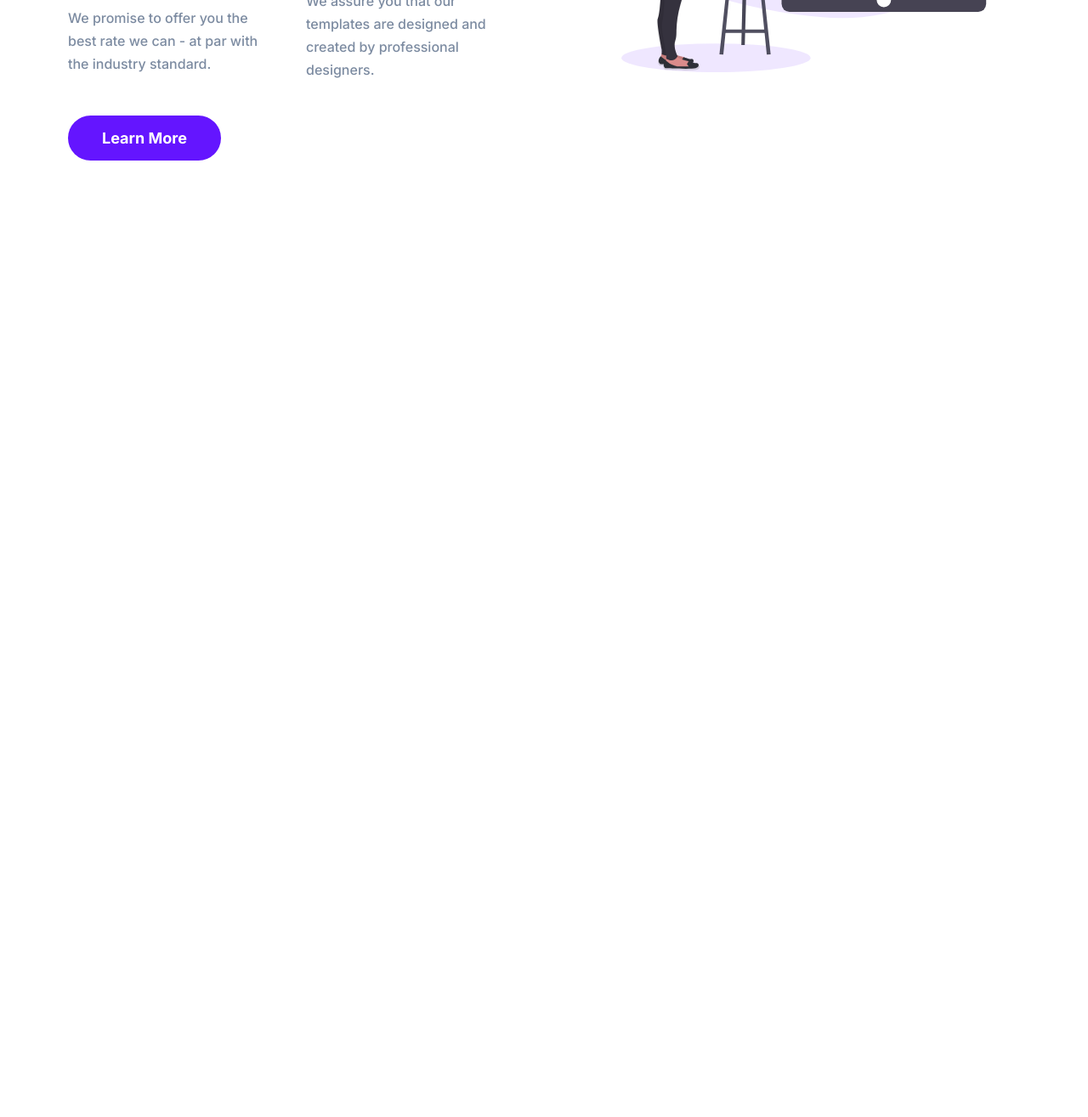
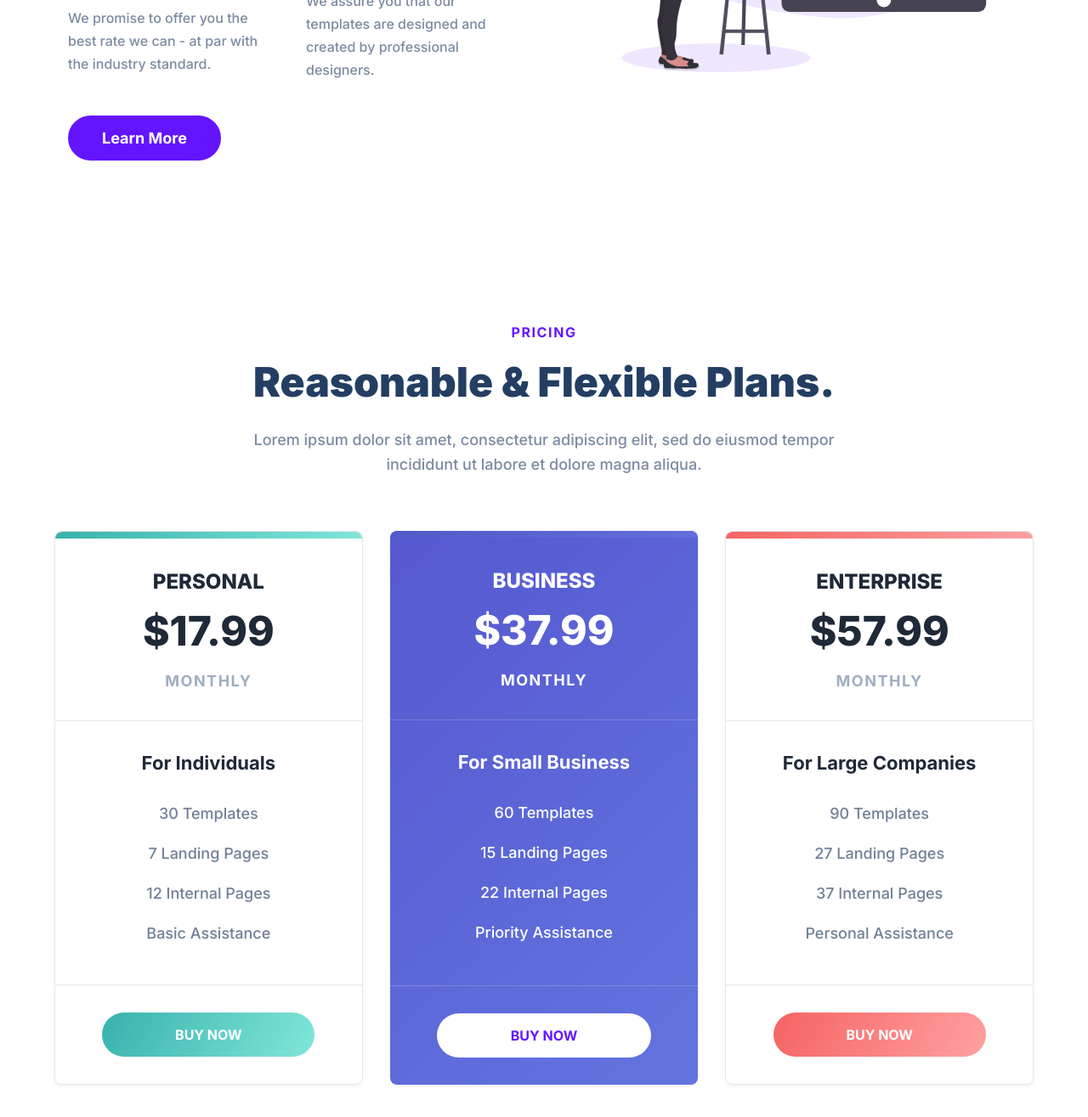
Before and after one commit to nacie-nace/module-3-final-treact, a plain HTML site: page index.html in a window 1280 px wide. Shown: the part 3522-4837 px from the top of the page at 85% size. Before the commit the page ends 3807 px from the top, so only its background shows below. Drawn offline with Linux system fonts and the light colour scheme; a script that the page names is missing.

Commit message:
pricing-section

```diff
--- /dev/null
+++ b/Treact Starter Resources/style.css
@@ -0,0 +1,319 @@
+@import url('https://fonts.googleapis.com/css2?family=Inter:wght@100;200;300;400;500;600;700;800;900&display=swap');
+
+* {
+    margin: 0;
+    padding: 0;
+    box-sizing: border-box;
+    font-family: 'Inter', system-ui;
+    color: #243e63;
+}
+
+body {
+    max-width: 100vw;
+    overflow-x: hidden;
+}
+
+.row {
+    width: 100%;
+    max-width: 1280px;
+    margin: 0 auto;
+}
+
+.row__narrow {
+    width: 100%;
+    max-width: 1024px;
+    margin: 0 auto;
+}
+
+.container {
+    padding: 96px 0;
+}
+
+.purple {
+    color: #6415ff;
+}
+
+section {
+    padding: 0 32px;
+}
+
+main {
+    margin-bottom: 96px;
+}
+
+
+/*
+
+NAVBAR ↓
+
+*/
+
+
+nav {
+    display: flex;
+    padding-top: 32px;
+}
+
+.nav__row {
+    display: flex;
+    justify-content: space-between;
+}
+
+.nav__logo {
+    display: flex;
+    align-items: center;
+    margin: 8px 0;
+    padding-bottom: 4px;
+}
+
+
+.btn__menu {
+    display: none;
+    background: transparent;
+    border: none;
+    transition: all 300ms ease;
+}
+
+.btn__menu--svg:hover {
+    filter: invert(26%) sepia(94%) saturate(7476%) hue-rotate(261deg) brightness(94%) contrast(115%);
+}
+
+.modal {
+    position: fixed;
+    top: 0;
+    left: 0;
+    right: 0;
+    height: 378px;
+    margin: 24px 16px;
+    padding: 32px;
+    background-color: #fff;
+    border: 1px solid rgb(229, 231, 235);
+    border-radius: 8px;
+    z-index: 4;
+    visibility: hidden;
+    opacity: 0;
+    transform: translateX(300%);
+    transition: all 300ms ease;
+}
+
+.modal__links {
+    width: 100%;
+    height: 100%;
+    display: flex;
+    flex-direction: column;
+    align-items: center;
+}
+
+.modal__link {
+    color: #1a202c;
+    font-size: 18px;
+    font-weight: 600;
+    line-height: 1.5;
+    margin: 8px 0;
+    padding-bottom: 4px;
+    border-bottom: 2px solid transparent;
+}
+
+.modal__link--primary {
+    color: #f7fafc;
+    padding: 12px 32px;
+    background: #6415ff;
+    border-radius: 500px;
+    border: none;
+}
+
+.menu--open .modal {
+    visibility: visible;
+    opacity: 1;
+    transform: translateX(0);
+}
+
+.btn__menu--close {
+    position: fixed;
+    top: 24px;
+    right: 18px;
+}
+
+
+/*
+
+HEADER / ABOUT US ↓
+
+*/
+
+
+header .row {
+    display: flex;
+    align-items: center;
+    justify-content: space-between;
+}
+
+
+/*
+
+FEATURES ↓
+
+*/
+
+
+#features {
+    position: relative;
+}
+
+#features .row__narrow {
+    display: flex;
+    flex-direction: column;
+    align-items: center;
+}
+
+
+/*
+
+QUALITY WORK ↓
+
+*/
+
+
+#quality .row {
+    display: flex;
+    justify-content: space-between;
+    align-items: center;
+}
+
+
+/*
+
+STEPS ↓
+
+*/
+
+
+#steps .row {
+    display: flex;
+    justify-content: space-between;
+    align-items: center;
+}
+
+
+/*
+
+VALUES ↓
+
+*/
+
+#values .row {
+    display: flex;
+    justify-content: space-between;
+    align-items: center;
+}
+
+
+/*
+
+PRICING ↓
+
+*/
+
+
+#pricing .row {
+    display: flex;
+    flex-direction: column;
+    align-items: center;
+}
+
+/*
+
+TESTIMONIALS ↓
+
+*/
+
+
+#testimonials .row {
+    display: flex;
+}
+
+
+/*
+
+START / CALL TO ACTION ↓
+
+*/
+
+
+
+#start .row {
+    position: relative;
+    overflow: hidden;
+}
+
+
+/*
+
+FOOTER ↓
+
+*/
+
+
+footer {
+    padding: 96px 32px;
+    background-color: rgb(100, 21, 255);
+    margin-bottom: -32px;
+    position: relative;
+    overflow: hidden;
+}
+
+
+/*
+
+MOBILE RESPONSIVENESS ↓
+
+*/
+
+
+@media(max-width: 1280px) {
+    header .row {
+        align-items: flex-end;
+    }
+}
+
+@media (max-width: 1024px) {
+
+    .btn__menu {
+        display: block;
+    }
+    header .row {
+        flex-direction: column;
+        align-items: center;
+    }
+    footer {
+        padding: 80px 32px;
+    }
+}
+
+@media(max-width: 768px) {
+    #quality .row,
+    #values .row {
+        flex-direction: column-reverse;
+    }
+    #steps .row,
+    #testimonials .row {
+        flex-direction: column;
+        align-items: center;
+    }
+    #pricing .row {
+        margin-top: 40px;
+    }
+}
+
+@media(max-width: 640px) {
+    .container {
+        padding: 80px 0;
+    }
+    .nav__logo {
+        margin: 8px 0;
+        padding-bottom: 4px;
+    }
+    main {
+        margin-bottom: 80px;
+    }
+}
--- a/index.html
+++ b/index.html
@@ -170,7 +170,6 @@
       </div>
     </section>
 
-
     <section id="values">
       <div class="value__description">
         <div class="value__tag">VALUES</div>
@@ -202,6 +201,61 @@
       </div>
     </section>
 
+    <section id="pricing">
+      <div class="pricing">
+        <h3 class="pricing__tag">PRICING</h3>
+        <h1 class="pricing__title">Reasonable & Flexible <span>Plans.</span></h1>
+        <p class="pricing__para">Lorem ipsum dolor sit amet, consectetur adipiscing elit, sed do eiusmod tempor incididunt ut labore et dolore magna aliqua.</p>
+      </div>
+      <div class="plans">
+        <div class="plan">
+          <div class="plan__stripe1"></div>
+          <div class="plan__top">
+            <h4 class="plan__title">PERSONAL</h4>
+            <h2 class="plan__price">$17.99</h2>
+            <h4 class="plan__duration">MONTHLY</h4>
+          </div>
+          <div class="plan__middle">
+            <h4 class="plan__description--title">For Individuals</h4>
+            <p class="plan__features">30 Templates<br>7 Landing Pages<br>12 Internal Pages<br>Basic Assistance</p>
+          </div>
+          <div class="plan__bottom">
+            <button class="plan__btn1">BUY NOW</button>
+          </div>
+        </div>
+        <div class="plan">
+          <div class="plan__stripe2"></div>
+          <div class="plan__top">
+            <h4 class="plan__title">BUSINESS</h4>
+            <h2 class="plan__price">$37.99</h2>
+            <h4 class="plan__duration">MONTHLY</h4>
+          </div>
+          <div class="plan__middle">
+            <h4 class="plan__description--title">For Small Business</h4>
+            <p class="plan__features">60 Templates<br>15 Landing Pages<br>22 Internal Pages<br>Priority Assistance</p>
+          </div>
+          <div class="plan__bottom">
+            <button class="plan__btn2">BUY NOW</button>
+          </div>
+        </div>
+        <div class="plan">
+          <div class="plan__stripe3"></div>
+          <div class="plan__top">
+            <h4 class="plan__title">ENTERPRISE</h4>
+            <h2 class="plan__price">$57.99</h2>
+            <h4 class="plan__duration">MONTHLY</h4>
+          </div>
+          <div class="plan__middle">
+            <h4 class="plan__description--title">For Large Companies</h4>
+            <p class="plan__features">90 Templates<br>27 Landing Pages<br>37 Internal Pages<br>Personal Assistance</p>
+          </div>
+          <div class="plan__bottom">
+            <button class="plan__btn3">BUY NOW</button>
+          </div>
+        </div>
+      </div>
+    </section>
+
 
 
 
--- a/style.css
+++ b/style.css
@@ -756,6 +756,218 @@ overflow: hidden;
 
 }
 
+#pricing {
+  padding: 96px 0;
+  width: 90%;
+  max-width: 1200px;
+  margin: 0 auto;
+}
+
+/* pricing intro */
+
+.pricing {
+  text-align: center;
+  max-width: 700px;
+  margin: 0 auto 64px;
+}
+
+.pricing__tag {
+  font-size: 16px;
+  color: #6415ff;
+  letter-spacing: 1.6px;
+  font-weight: 700;
+  margin-bottom: 20px;
+}
+
+.pricing__title {
+  font-size: 48px;
+  line-height: 1.2;
+  font-weight: 900;
+  color: #243e63;
+  margin-bottom: 24px;
+}
+
+.pricing__para {
+  font-size: 18px;
+  color: #7c8ba1;
+  line-height: 1.625;
+  font-weight: 500;
+}
+
+/* plans */
+
+.plans {
+  display: grid;
+  grid-template-columns: repeat(3, 1fr);
+  gap: 32px;
+  align-items: stretch;
+}
+
+/* individual plan */
+
+.plan {
+  position: relative;
+  overflow: hidden;
+  background: white;
+  border: 1px solid #e5e7eb;
+  border-radius: 8px;
+  box-shadow: 0 2px 4px rgba(0, 0, 0, 0.05);
+  text-align: center;
+  display: flex;
+  flex-direction: column;
+}
+
+/* stripes */
+
+.plan__stripe1,
+.plan__stripe2,
+.plan__stripe3 {
+  position: absolute;
+  top: 0;
+  left: 0;
+  right: 0;
+  height: 8px;
+  border-radius: 8px 8px 0 0;
+}
+
+.plan__stripe1 {
+  background: linear-gradient(
+    115deg,
+    rgb(56, 178, 172) 0%,
+    rgb(129, 230, 217) 100%
+  );
+}
+
+.plan__stripe2 {
+  background: linear-gradient(
+    115deg,
+    rgb(80, 90, 200) 0%,
+    rgb(100, 110, 220) 100%
+  );
+}
+
+.plan__stripe3 {
+  background: linear-gradient(
+    115deg,
+    rgb(245, 100, 100) 0%,
+    rgb(255, 160, 160) 100%
+  );
+}
+
+/* top */
+
+.plan__top {
+  padding: 44px 24px 36px;
+  border-bottom: 1px solid #e5e7eb;
+}
+
+.plan__title {
+  font-size: 24px;
+  color: #1f2937;
+  font-weight: 800;
+  margin-bottom: 20px;
+}
+
+.plan__price {
+  font-size: 48px;
+  line-height: 1;
+  color: #1f2937;
+  font-weight: 800;
+  margin-bottom: 24px;
+}
+
+.plan__duration {
+  font-size: 18px;
+  color: #a0aec0;
+  letter-spacing: 1.5px;
+  font-weight: 700;
+}
+
+/* middle */
+
+.plan__middle {
+  padding: 36px 24px;
+  flex: 1;
+  border-bottom: 1px solid #e5e7eb;
+}
+
+.plan__description--title {
+  font-size: 22px;
+  color: #1f2937;
+  font-weight: 700;
+  margin-bottom: 24px;
+}
+
+.plan__features {
+  font-size: 18px;
+  color: #718096;
+  line-height: 2.6;
+  font-weight: 500;
+}
+
+/* bottom */
+
+.plan__bottom {
+  padding: 32px 24px;
+}
+
+.plan__btn1,
+.plan__btn2,
+.plan__btn3 {
+  width: 80%;
+  border: none;
+  border-radius: 999px;
+  padding: 16px 24px;
+  font-size: 16px;
+  font-weight: 700;
+  cursor: pointer;
+}
+
+.plan__btn1 {
+  color: white;
+  background: linear-gradient(
+    115deg,
+    rgb(56, 178, 172) 0%,
+    rgb(129, 230, 217) 100%);
+}
+
+.plan__btn2 {
+  color: #6415ff;
+  background-color: white;
+}
+
+.plan__btn3 {
+  color: white;
+  background: linear-gradient(
+    115deg,
+    rgb(245, 100, 100) 0%,
+    rgb(255, 160, 160) 100%);
+}
+
+.plan:nth-child(2) {
+  background: linear-gradient(
+    135deg,
+    #5658cf 0%,
+    #6275df 100%);
+  color: white;
+  border: none;
+}
+
+.plan:nth-child(2) .plan__top,
+.plan:nth-child(2) .plan__middle {
+  border-color: rgba(255, 255, 255, 0.2);
+}
+
+.plan:nth-child(2) .plan__title,
+.plan:nth-child(2) .plan__price,
+.plan:nth-child(2) .plan__duration,
+.plan:nth-child(2) .plan__description--title,
+.plan:nth-child(2) .plan__features {
+  color: white;
+}
+
+
+
 
 @media(max-width: 768px) {
 
@@ -928,11 +1140,46 @@ overflow: hidden;
     margin-top: 8px;
   }
 
+/* pricing */
+#pricing {
+  width: 90%;
+  max-width: 700px;
+  padding: 80px 0;
+}
 
+.pricing {
+  max-width: 600px;
+  margin-bottom: 48px;
+}
 
+.pricing__title {
+  font-size: 40px;
+}
 
+.pricing__para {
+  font-size: 17px;
+}
 
+.plans {
+  grid-template-columns: 1fr;
+  gap: 48px;
+}
 
+.plan {
+  width: 100%;
+}
+
+.plan__top {
+  padding: 44px 24px 36px;
+}
+
+.plan__middle {
+  padding: 36px 24px;
+}
+
+.plan__bottom {
+  padding: 32px 24px;
+}
 
 
 }
```
Also changed, not shown: Treact Starter Resources/index.html (added, +117 -0 lines), Treact Starter Resources/script.js (added, +7 -0 lines).
